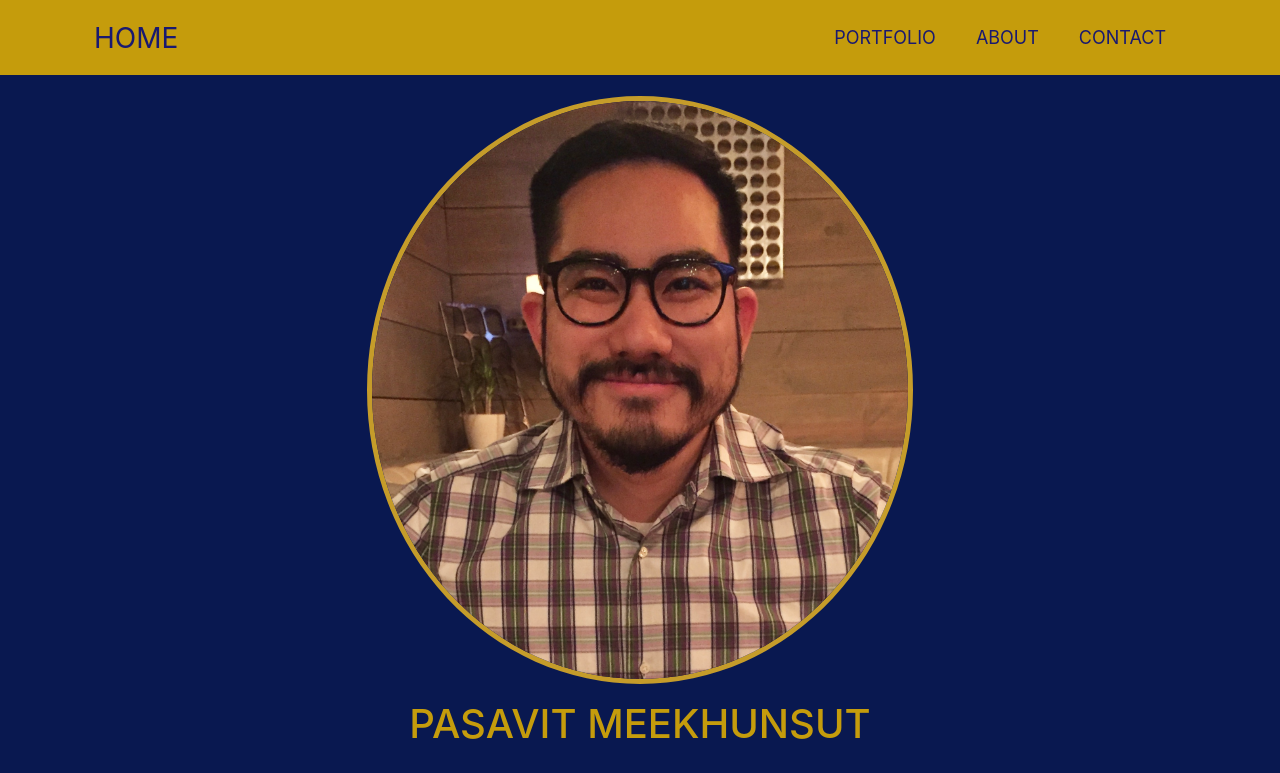
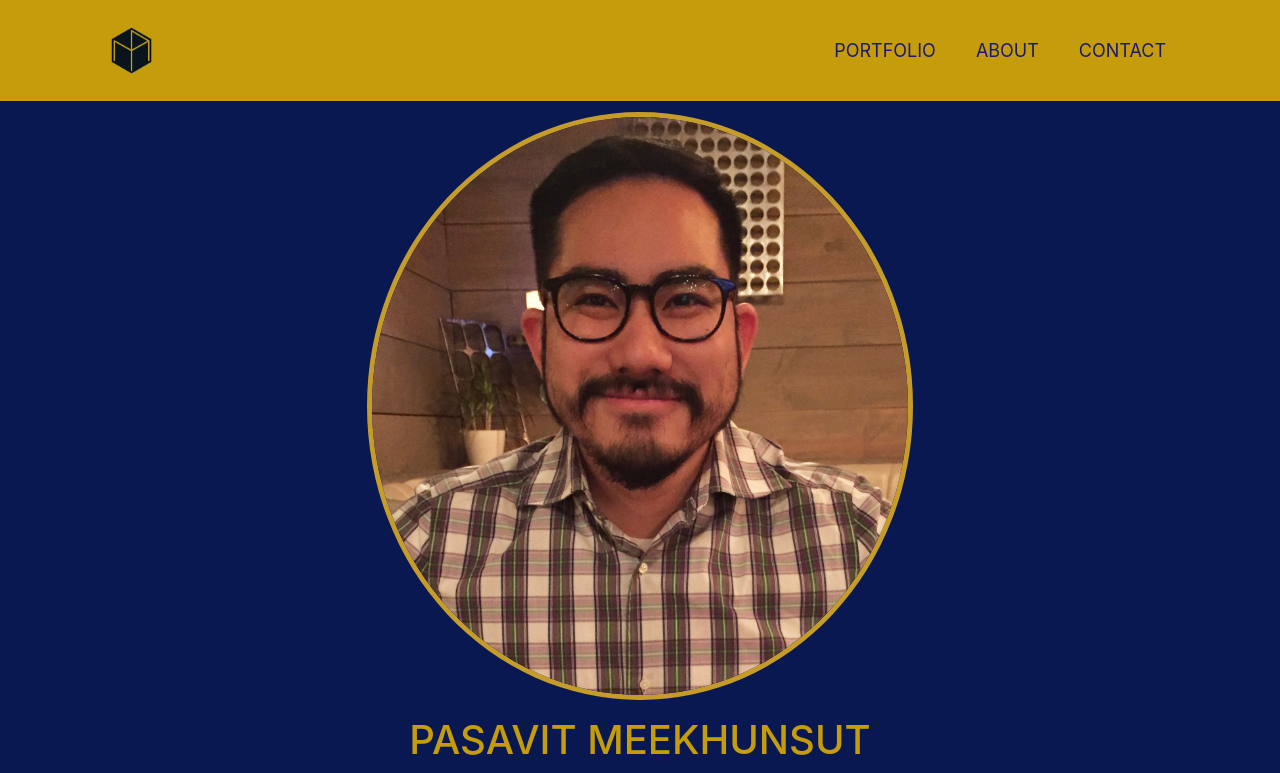
Before and after one commit to meekhunsutp/meekhunsutp.github.io, a plain HTML site: page index.html in a window 1280 px wide. Shown: the top 773 px of the page. Drawn offline with nearby package versions, Linux system fonts and the light colour scheme.

Commit message:
Added Logo home button

```diff
--- a/css/style.css
+++ b/css/style.css
@@ -112,7 +112,7 @@
     border-color: #C59C0C;
   }
   .pic-margin{
-    margin-top: 6em;
+    margin-top: 7em;
     margin-bottom: 1em;
   }
   .portfolio .portfolio-item {
--- a/index.html
+++ b/index.html
@@ -12,7 +12,8 @@
 <body class="bg-secondary">
   <nav class="navbar navbar-expand-lg bg-success text-uppercase fixed-top" id="mainNav">
     <div class="container">
-      <a style="color:midnightblue" class="navbar-brand js-scroll-trigger" href="#home">HOME</a>
+
+      <a href="#home" class="navbar-brand js-scroll-trigger"><img src="images\output-pm.png" alt="initials" style="color:midnightblue; width:75px;height:75px;"></a>
       <button style="color:midnightblue"
         class="navbar-toggler navbar-toggler-right text-uppercase font-weight-bold bg-primary text-white rounded"
         type="button" data-toggle="collapse" data-target="#navbarResponsive" aria-controls="navbarResponsive"
```
Also changed, not shown: images/output-pm.png (added).
